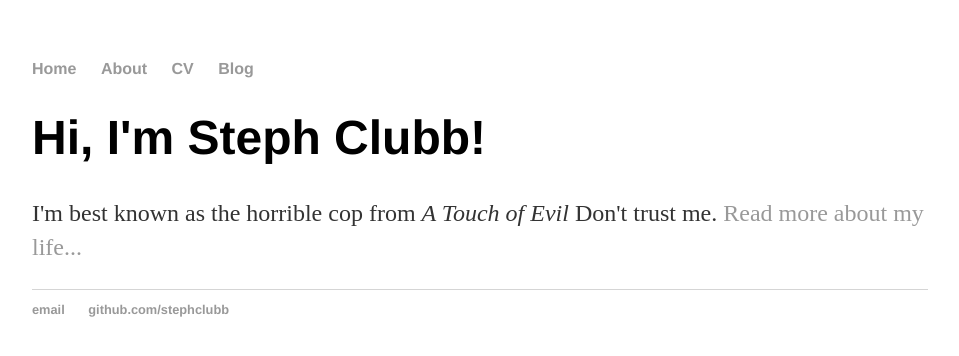
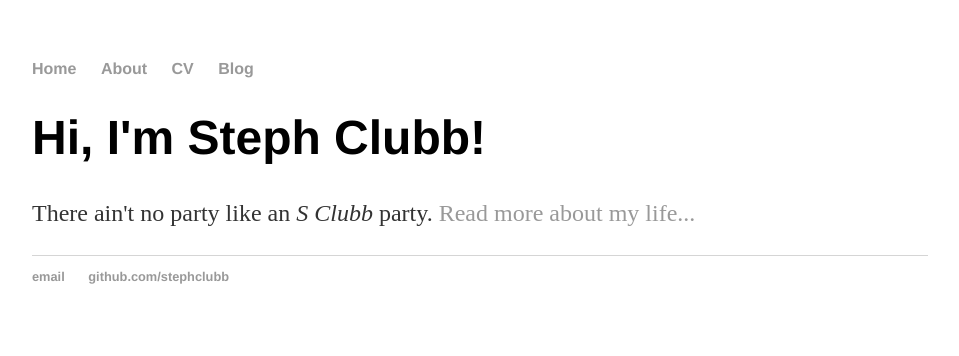
Before and after one commit to stephclubb/jekyll_blog, a Jekyll site: the page built from index.html, in a window 1280 px wide. Shown: the top 356 px of the page, without its empty margins (160-1119 px from the left). Built offline with Jekyll 4.4.1, drawn with Linux system fonts in a browser that asks for light colours; nearby versions of some CDN libraries.

Commit message:
Update index.html

```diff
--- a/index.html
+++ b/index.html
@@ -4,5 +4,5 @@ title: Steph Clubb
 ---
 <div class="blurb">
 	<h1>Hi, I'm Steph Clubb!</h1>
-	<p>I'm best known as the horrible cop from <em>A Touch of Evil</em> Don't trust me. <a href="/about">Read more about my life...</a></p>
+	<p>There ain't no party like an <em>S Clubb </em>party. <a href="/about">Read more about my life...</a></p>
 </div><!-- /.blurb -->
```
